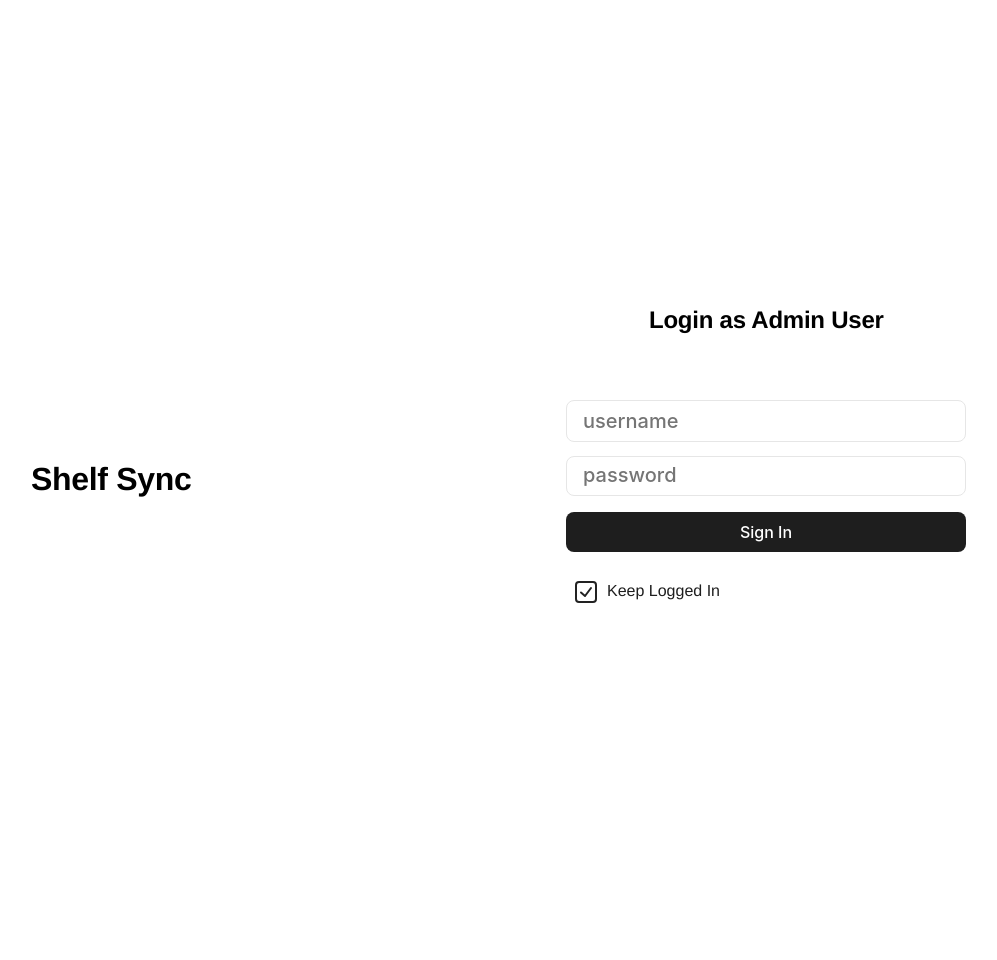
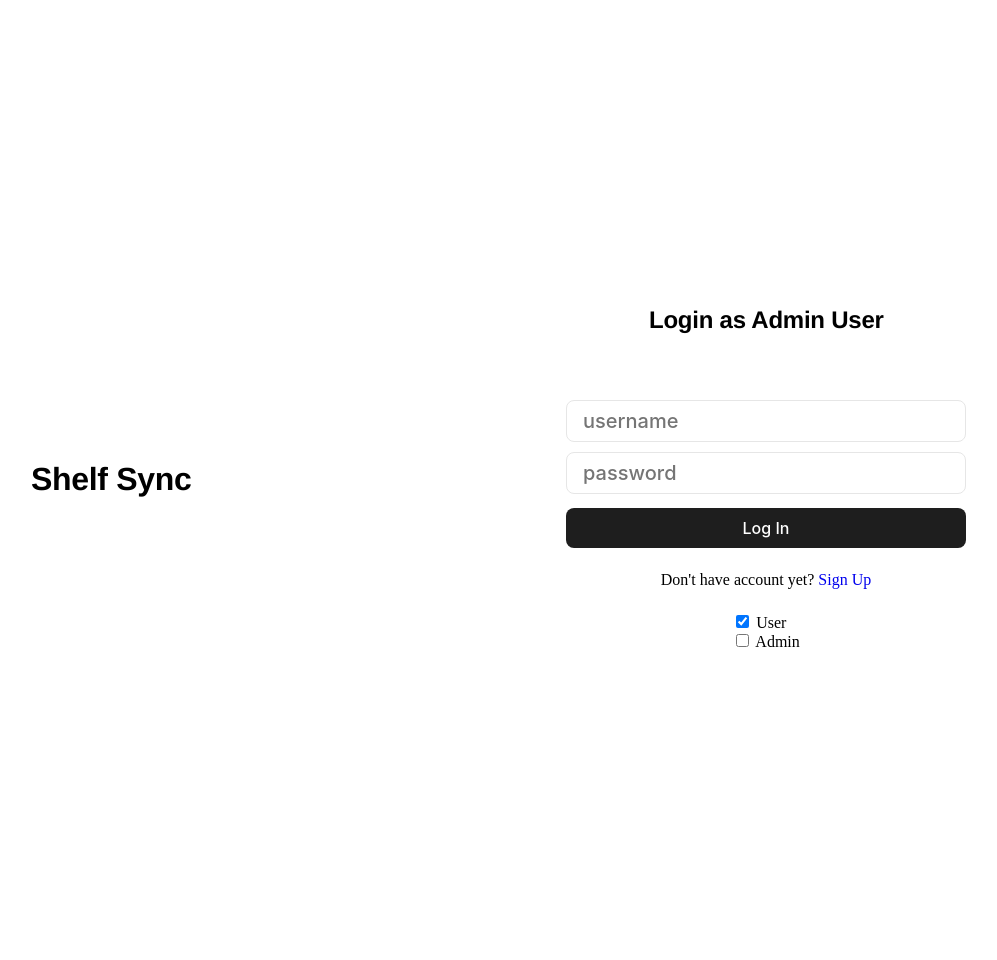
Before and after one commit to PoRamJay/Library, a Flask app: page /loginadmin in a window 1280 px wide. Shown: the whole page, without its empty margins (235-1232 px from the left). Run offline with Flask 3, Linux system fonts and the light colour scheme; some libraries are stand-ins or nearby versions.

Commit message:
Update loginadmin.html
for the new log in or user log in

```diff
--- a/templates/loginadmin.html
+++ b/templates/loginadmin.html
@@ -12,16 +12,38 @@
       <div class="div">
         <div class="content">
           <div class="input-and-button">
-            <input class="field" placeholder="username" type="text" />
-            <div class="label-wrapper"><div class="label">password</div></div>
-            <button class="button"><div class="text-wrapper">Sign In</div></button>
+            <input class="field" name="username" placeholder="username" type="text" required />
+            <input class="field" name="password" placeholder="password" type="password" required />
+            <button class="button" type="submit"><div class="text-wrapper">Log In</div></button>
           </div>
-          <img class="check-box" src="img/check-box.svg" />
-          <div class="text-wrapper-2">Keep Logged In</div>
+          <div class="signup-link">
+            Don't have account yet? <a href="{{ url_for('signup') }}">Sign Up</a>
+          </div>
+          <div class="checkbox-group">
+            <div class="checkbox-row">
+              <input type="checkbox" id="user" name="role" value="user" checked />
+              <label for="user">User</label>
+            </div>
+            <div class="checkbox-row">
+              <input type="checkbox" id="admin" name="role" value="admin" />
+              <label for="admin">Admin</label>
+            </div>
+          </div>
         </div>
         <div class="text-wrapper-4">Shelf Sync</div>
         <div class="copy"><div class="text-wrapper-5">Login as Admin User</div></div>
       </div>
     </div>
+    <script>
+      document.querySelectorAll('.checkbox-group input[type="checkbox"]').forEach(function(checkbox) {
+        checkbox.addEventListener('change', function() {
+          if (this.checked) {
+            document.querySelectorAll('.checkbox-group input[type="checkbox"]').forEach(function(box) {
+              if (box !== checkbox) box.checked = false;
+            });
+          }
+        });
+      });
+    </script>
   </body>
 </html>
```
